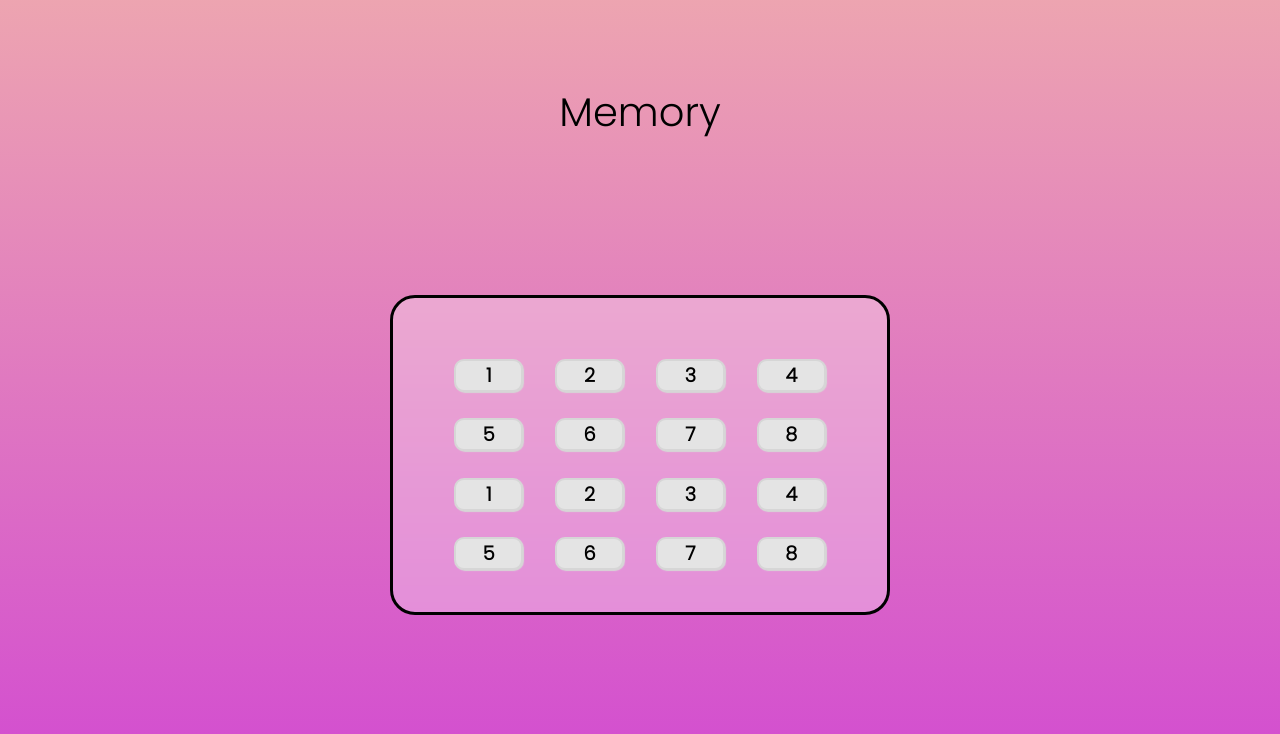
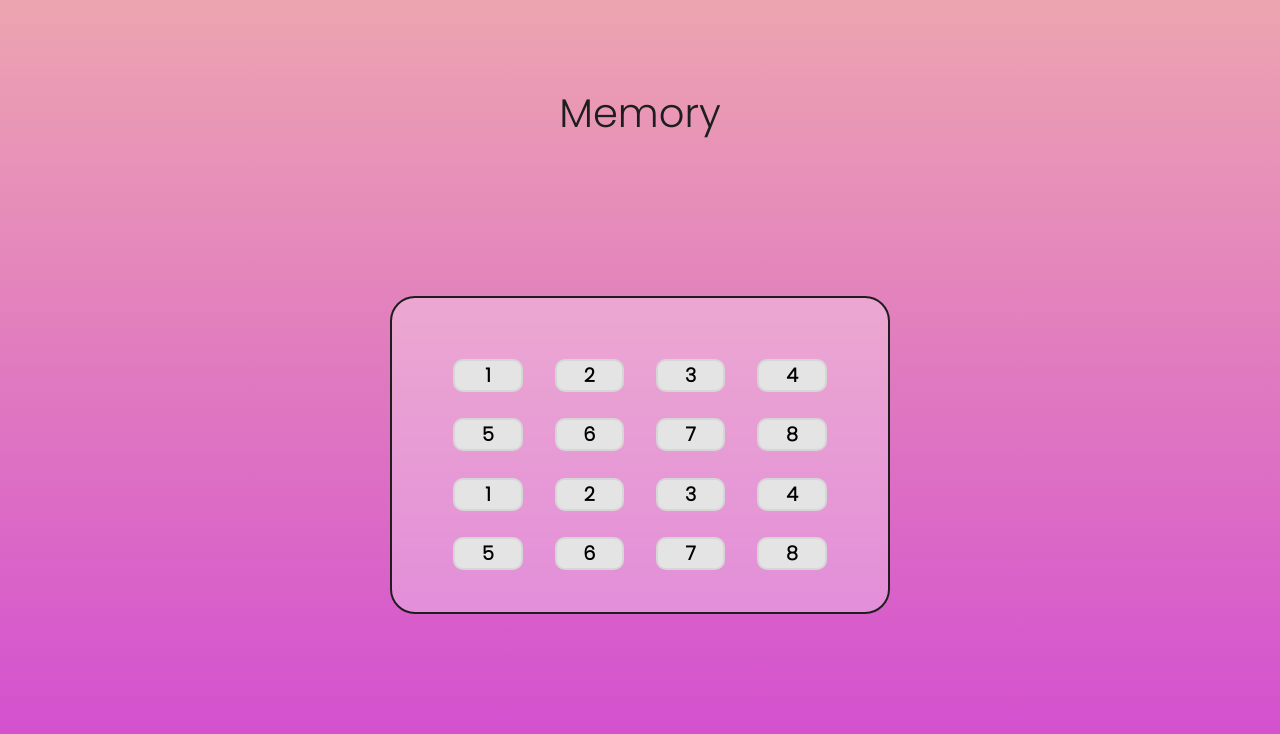
Before and after one commit to lroux07/memory, a website built with Vite: page index.html in a window 1280 px wide. Built offline with nearby package versions, Linux system fonts and the light colour scheme.

Commit message:
modifie card shadow

```diff
--- a/style.css
+++ b/style.css
@@ -23,6 +23,7 @@ h1 {
   margin-bottom: 50px;
   font-weight: 500;
   font-size: 2.5rem;
+  color: #1e1e1e;
 }
 
 section {
@@ -30,14 +31,12 @@ section {
   grid-template-columns: repeat(4, 1fr);
   grid-gap: 3%;
   grid-auto-rows: minmax(0 5%);
-  border: 3px solid black;
+  border: 2px solid #1e1e1e;
   padding: 5%;
   margin: 10%;
   height: 500px;
   width: 500px;
   border-radius: 25px;
-  background-color: rgba(255, 255, 255, 0.3);
-  backdrop-filter: blur(10px);
   background-color: rgba(255, 255, 255, 0.3);
   backdrop-filter: blur(3px);
 }
@@ -51,15 +50,14 @@ div {
   border-radius: 10px;
   margin: 10px;
   cursor: pointer;
-  box-shadow: 1px 1px 1px #d6d6d6;
   font-size: 1.2rem;
   background-color: rgb(228, 228, 228);
   font-weight: bold;
-  transition: 0.5s;
+  transition: 0.3s;
 }
 
 div:hover {border: 1px solid #d6d6d6;
   border-radius: 10px;
   box-shadow: 2px 2px 2px #d6d6d6;
-  transition: 0.5s;
+  transition: 0.3s;
 }
```
